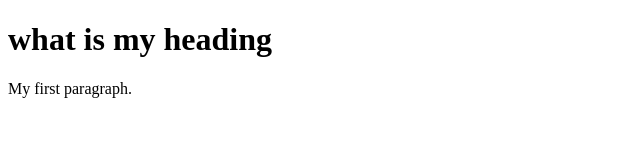
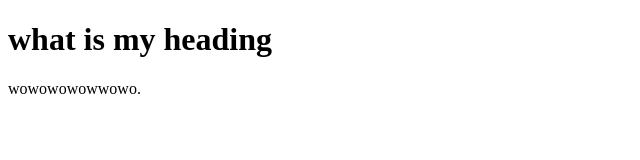
Before and after one commit to ritikakini/ritikakini.github.io, a plain HTML site: page index.html in a window 1280 px wide. Shown: the full height of the page, 0-640 px from the left. Drawn offline with Linux system fonts and the light colour scheme.

Commit message:
Update index.html

```diff
--- a/index.html
+++ b/index.html
@@ -29,6 +29,6 @@
 <!-- Indenting is optional, but helps with readability -->
 <body>
     <h1>what is my heading</h1>
-    <p>My first paragraph.</p>
+    <p>wowowowowwowo.</p>
 </body>
 </html>
```
